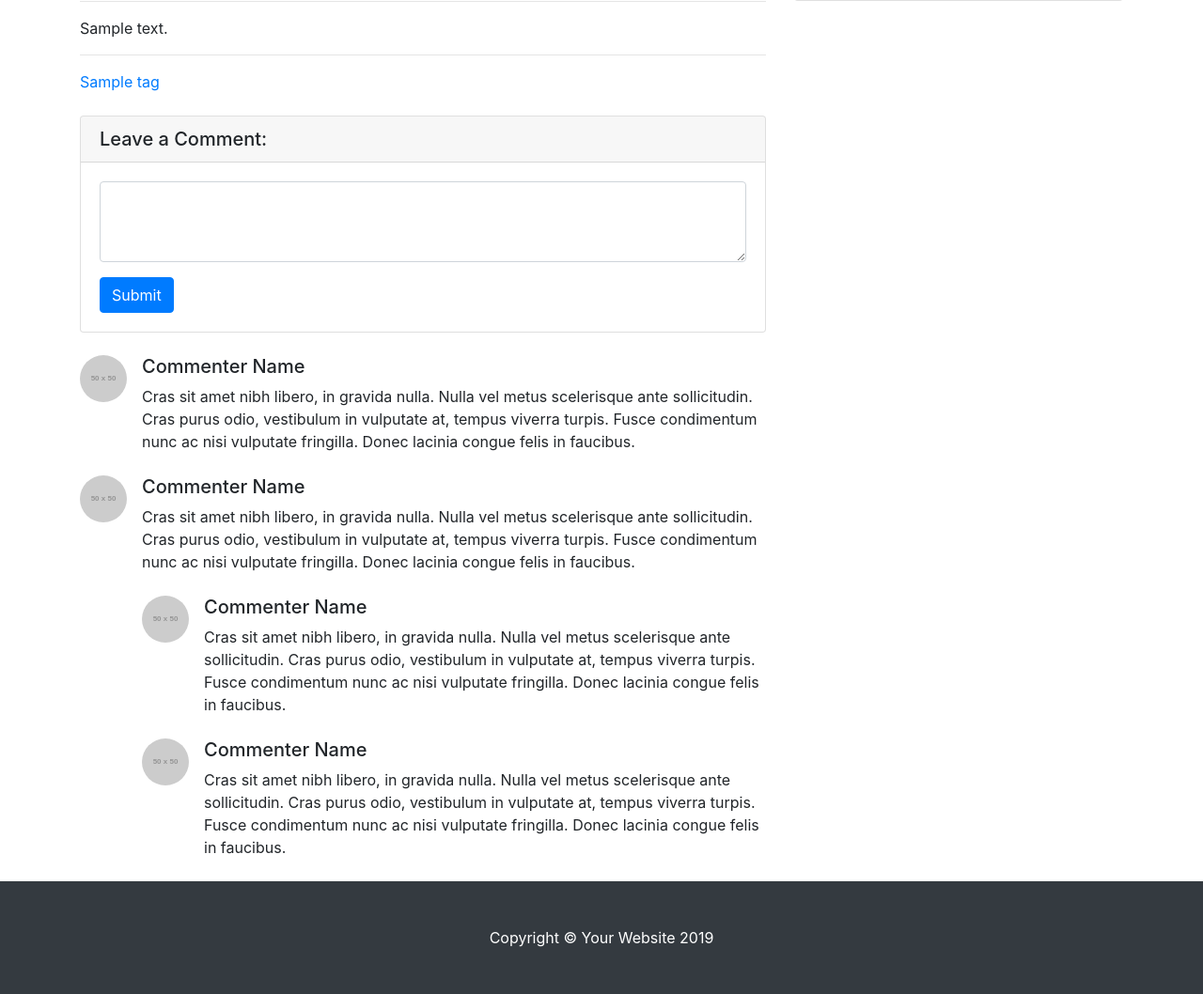
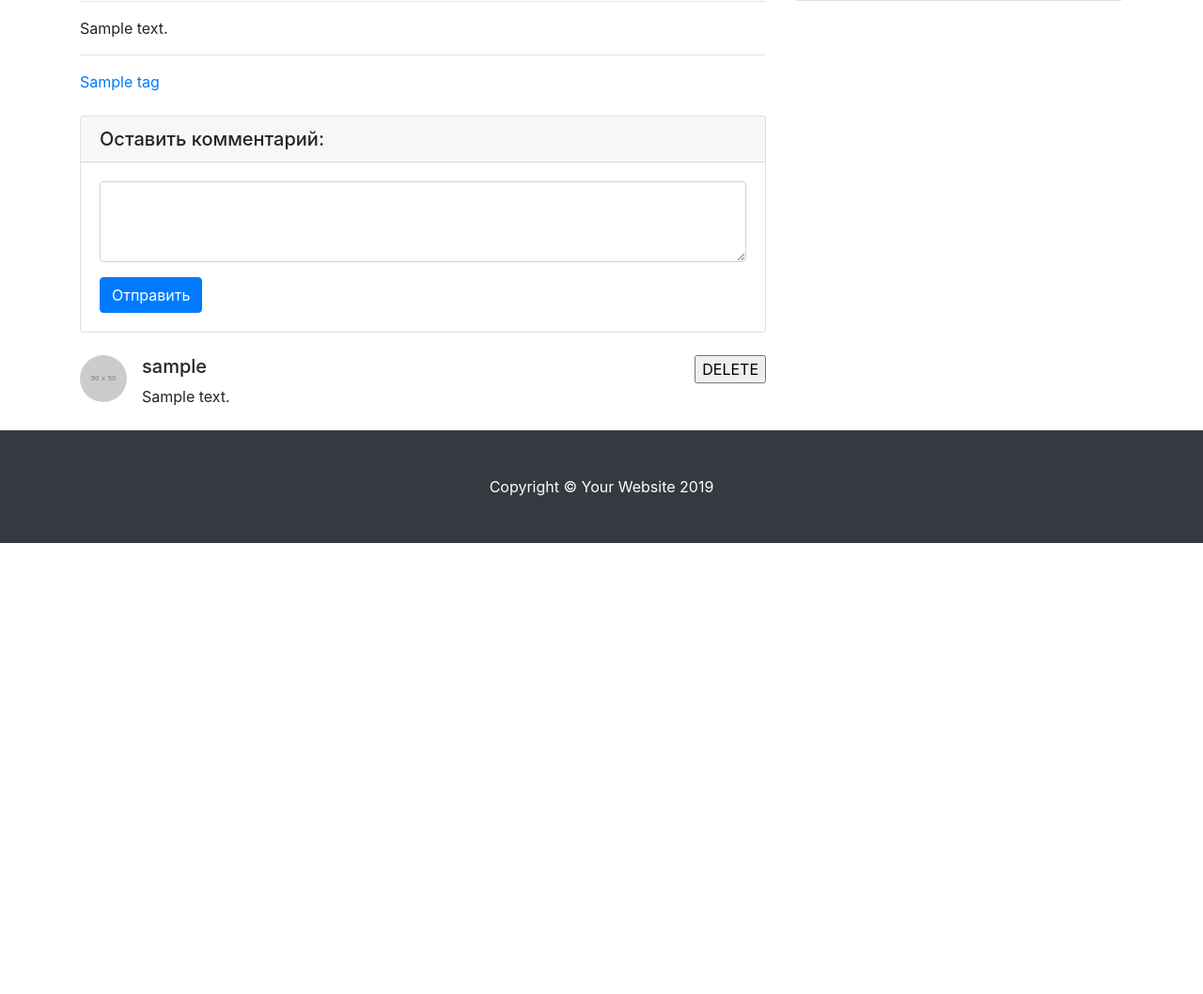
Before and after one commit to qmzrjf/still_petrovsk, a Django app: a page that uses src/blog/templates/post.html in a window 1280 px wide. Shown: the part 663-1721 px from the top of the page at 94% size. After the commit the page ends 1241 px from the top, so only its background shows below. Run offline with Django 3.2, Linux system fonts and the light colour scheme; a user stored in the database is signed in; tables that the repository leaves empty hold one stand-in row (values such as "Sample post"); grey boxes marked "Sample" are stand-in pictures; grey boxes labelled with a size stand in for pictures from a placeholder-image service; parts of the project's set-up code (start-up, migrations or seed data) failed here and were passed over; some libraries are stand-ins or nearby versions.

Commit message:
comment system

```diff
--- a/src/blog/models.py
+++ b/src/blog/models.py
@@ -81,3 +81,10 @@ class Post(models.Model):
     def save(self, *args, **kwargs):
         self.slug = slugify(self.title)
         super().save(*args, **kwargs)
+
+
+class Comment(models.Model):
+    uuid_value = models.UUIDField(primary_key=True, default=uuid4, editable=False, unique=True)
+    post = models.ForeignKey(Post, on_delete=models.CASCADE, related_name='comment_post')
+    author = models.ForeignKey(User, on_delete=models.CASCADE, related_name='authors_comm')
+    text = models.CharField(max_length=500)
--- a/src/blog/templates/post.html
+++ b/src/blog/templates/post.html
@@ -46,51 +46,69 @@
 
         <!-- Comments Form -->
         <div class="card my-4">
-          <h5 class="card-header">Leave a Comment:</h5>
+                                {% if user.is_authenticated %}
+
+          <h5 class="card-header">Оставить комментарий:</h5>
           <div class="card-body">
-            <form>
+            <form action="{% url 'create_comment' post.slug%}" method="POST" name="text">
+              {% csrf_token %}
               <div class="form-group">
-                <textarea class="form-control" rows="3"></textarea>
+                <textarea class="form-control" rows="3" name="text"></textarea>
               </div>
-              <button type="submit" class="btn btn-primary">Submit</button>
+              <button type="submit" class="btn btn-primary">Отправить</button>
             </form>
           </div>
+            {%else%}
+                      <h5 class="card-header">Что бы оставить комментарий, <a href="{% url 'signup' %}">зарегестрируйтесь</a> или <a href="{% url 'login' %}">войдите</a>.</h5>
+
+                      {% endif %}
+
         </div>
 
+        {% for comment in comments%}
         <!-- Single Comment -->
         <div class="media mb-4">
           <img class="d-flex mr-3 rounded-circle" src="http://placehold.it/50x50" alt="">
           <div class="media-body">
-            <h5 class="mt-0">Commenter Name</h5>
-            Cras sit amet nibh libero, in gravida nulla. Nulla vel metus scelerisque ante sollicitudin. Cras purus odio, vestibulum in vulputate at, tempus viverra turpis. Fusce condimentum nunc ac nisi vulputate fringilla. Donec lacinia congue felis in faucibus.
+            <h5 class="mt-0">{{comment.author.username}}</h5>
+            {{comment.text}}
           </div>
+
+            {% if request.user.id == comment.author.id %}
+                <form method="POST" action="{% url 'delete_comment' comment.uuid_value %}">
+                    {% csrf_token %}
+                    <input type="submit" value="DELETE">
+                </form>
+            {% endif %}
+
         </div>
+          {%endfor%}
 
         <!-- Comment with nested comments -->
-        <div class="media mb-4">
-          <img class="d-flex mr-3 rounded-circle" src="http://placehold.it/50x50" alt="">
-          <div class="media-body">
-            <h5 class="mt-0">Commenter Name</h5>
-            Cras sit amet nibh libero, in gravida nulla. Nulla vel metus scelerisque ante sollicitudin. Cras purus odio, vestibulum in vulputate at, tempus viverra turpis. Fusce condimentum nunc ac nisi vulputate fringilla. Donec lacinia congue felis in faucibus.
+<!--        <div class="media mb-4">-->
+<!--          <img class="d-flex mr-3 rounded-circle" src="http://placehold.it/50x50" alt="">-->
+<!--          <div class="media-body">-->
+<!--            <h5 class="mt-0">Commenter Name</h5>-->
+<!--            Cras sit amet nibh libero, in gravida nulla. Nulla vel metus scelerisque ante sollicitudin. Cras purus odio, vestibulum in vulputate at, tempus viverra turpis. Fusce condimentum nunc ac nisi vulputate fringilla. Donec lacinia congue felis in faucibus.-->
 
-            <div class="media mt-4">
-              <img class="d-flex mr-3 rounded-circle" src="http://placehold.it/50x50" alt="">
-              <div class="media-body">
-                <h5 class="mt-0">Commenter Name</h5>
-                Cras sit amet nibh libero, in gravida nulla. Nulla vel metus scelerisque ante sollicitudin. Cras purus odio, vestibulum in vulputate at, tempus viverra turpis. Fusce condimentum nunc ac nisi vulputate fringilla. Donec lacinia congue felis in faucibus.
-              </div>
-            </div>
+<!--            <div class="media mt-4">-->
+<!--              <img class="d-flex mr-3 rounded-circle" src="http://placehold.it/50x50" alt="">-->
+<!--              <div class="media-body">-->
+<!--                <h5 class="mt-0">Commenter Name</h5>-->
+<!--                Cras sit amet nibh libero, in gravida nulla. Nulla vel metus scelerisque ante sollicitudin. Cras purus odio, vestibulum in vulputate at, tempus viverra turpis. Fusce condimentum nunc ac nisi vulputate fringilla. Donec lacinia congue felis in faucibus.-->
+<!--              </div>-->
+<!--            </div>-->
 
-            <div class="media mt-4">
-              <img class="d-flex mr-3 rounded-circle" src="http://placehold.it/50x50" alt="">
-              <div class="media-body">
-                <h5 class="mt-0">Commenter Name</h5>
-                Cras sit amet nibh libero, in gravida nulla. Nulla vel metus scelerisque ante sollicitudin. Cras purus odio, vestibulum in vulputate at, tempus viverra turpis. Fusce condimentum nunc ac nisi vulputate fringilla. Donec lacinia congue felis in faucibus.
-              </div>
-            </div>
+<!--            <div class="media mt-4">-->
+<!--              <img class="d-flex mr-3 rounded-circle" src="http://placehold.it/50x50" alt="">-->
+<!--              <div class="media-body">-->
+<!--                <h5 class="mt-0">Commenter Name</h5>-->
+<!--                Cras sit amet nibh libero, in gravida nulla. Nulla vel metus scelerisque ante sollicitudin. Cras purus odio, vestibulum in vulputate at, tempus viverra turpis. Fusce condimentum nunc ac nisi vulputate fringilla. Donec lacinia congue felis in faucibus.-->
+<!--              </div>-->
+<!--            </div>-->
 
-          </div>
-        </div>
+<!--          </div>-->
+<!--        </div>-->
 
       </div>
        {%endblock content%}
--- a/src/blog/urls.py
+++ b/src/blog/urls.py
@@ -1,15 +1,17 @@
 from django.urls import path
 from blog.views import (SignUpView, Activate, RepeatEmailView, MyProfile, PostView,
                         AuthorSearchView, CategorySearchView, CreatePostView, PostChangeView,
-                        NameSearchView, TagListViews)
+                        NameSearchView, TagListViews, comment_create_view, CommentDeleteView)
 
 urlpatterns = [
     path('signup/', SignUpView.as_view(), name='signup'),
     path('repeat/', RepeatEmailView.as_view(), name='repeat_email'),
     path('create/', CreatePostView.as_view(), name='create_post'),
+    path('comment_add/<slug:slug>', comment_create_view, name='create_comment'),
     path('post/<slug:slug>', PostView.as_view(), name='post_view'),
     path('profile/<int:pk>', MyProfile.as_view(), name='profile'),
     path('postchange/<int:pk>', PostChangeView.as_view(), name='post_change'),
+    path('deletecomment/<uuid:pk>', CommentDeleteView.as_view(), name='delete_comment'),
     path('authorsearch/<int:pk>', AuthorSearchView.as_view(), name='author_search'),
     path('postswithtag/<slug:slug>', TagListViews.as_view(), name='tag_search'),
     path('namesearch/', NameSearchView.as_view(), name='name_search'),
--- a/src/blog/views.py
+++ b/src/blog/views.py
@@ -1,11 +1,12 @@
 from django.contrib.auth.mixins import UserPassesTestMixin
 from django.shortcuts import render, get_object_or_404, redirect
-from django.http import HttpResponse, Http404, HttpResponseRedirect
+from django.http import Http404
 from django.urls import reverse_lazy
-from django.views.generic import UpdateView, CreateView, View, FormView, DetailView, ListView
+from django.contrib.auth.decorators import login_required
+from django.views.generic import UpdateView, CreateView, View, FormView, DetailView, ListView, DeleteView
 
-from blog.models import User, ActivationCode, Post, Category, Tag
-from blog.forms import SignUpForm, RepeatEmailForm, CreatePostForm
+from blog.models import User, ActivationCode, Post, Category, Tag, Comment
+from blog.forms import SignUpForm, RepeatEmailForm, CreatePostForm, RequestCommentForm
 
 
 def handler404(request, exception):
@@ -76,6 +77,12 @@ class PostView(DetailView):
     template_name = 'post.html'
     context_object_name = 'post'
     queryset = Post.objects.all().select_related('author', 'category')
+
+    def get_context_data(self, **kwargs):
+        context = super(PostView, self).get_context_data(**kwargs)
+        post = Post.objects.get(slug=self.kwargs['slug'])
+        context['comments'] = Comment.objects.filter(post=post.id)
+        return context
 
 
 class AuthorSearchView(ListView):
@@ -160,3 +167,36 @@ class TagListViews(ListView):
         context = super(TagListViews, self).get_context_data(**kwargs)
         context['current_tag'] = Tag.objects.get(slug=self.kwargs['slug'])
         return context
+
+
+@login_required(login_url='login')
+def comment_create_view(request, slug):
+
+    post = get_object_or_404(Post, slug=slug)
+    author = User.objects.get(id=request.user.id)
+
+    if request.method == 'POST':
+        comment_form = RequestCommentForm(request.POST)
+
+        if comment_form.is_valid():
+            print('asdasd'*100)
+            text = comment_form.cleaned_data['text']
+            Comment.objects.create(post=post, author=author, text=text)
+    else:
+        comment_form = RequestCommentForm()
+
+    return redirect('post_view', slug=slug)
+
+
+class CommentDeleteView(UserPassesTestMixin, DeleteView):
+
+    '''Костыль'''
+
+    success_url = reverse_lazy('index')
+    model = Comment
+
+
+    def test_func(self):
+        comment = Comment.objects.get(uuid_value=self.kwargs['pk'])
+        author_id = comment.author.id
+        return self.request.user.id == author_id
```
Also changed, not shown: src/blog/admin.py (+6 -1 lines), src/blog/forms.py (+13 -2 lines), src/blog/templates/comment_confirm_delete.html (added, +9 -0 lines), src/blog/migrations/0009_comment.py (added), src/blog/migrations/0010_auto_20200516_0923.py (added), src/blog/migrations/0011_auto_20200518_1253.py (added).
